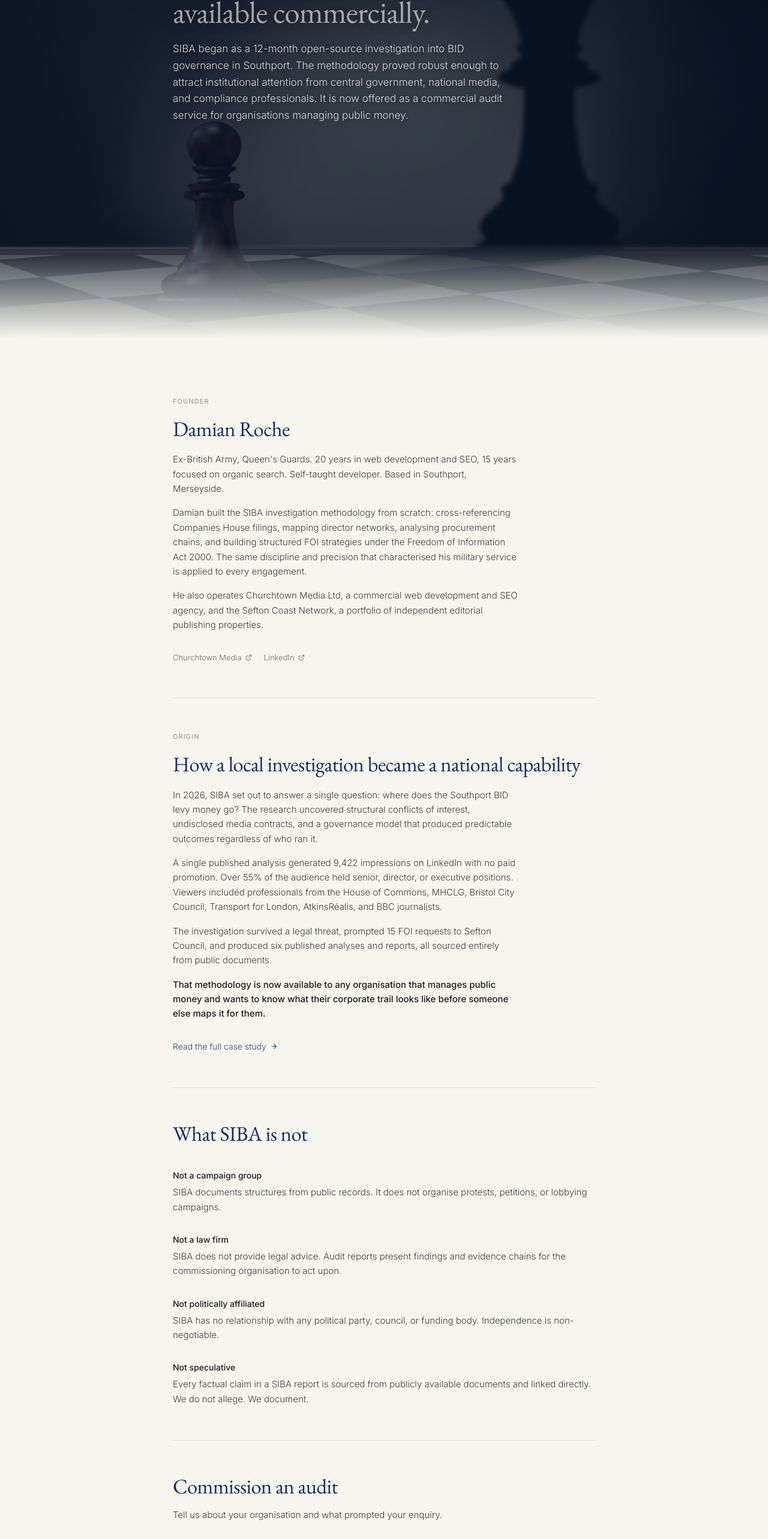
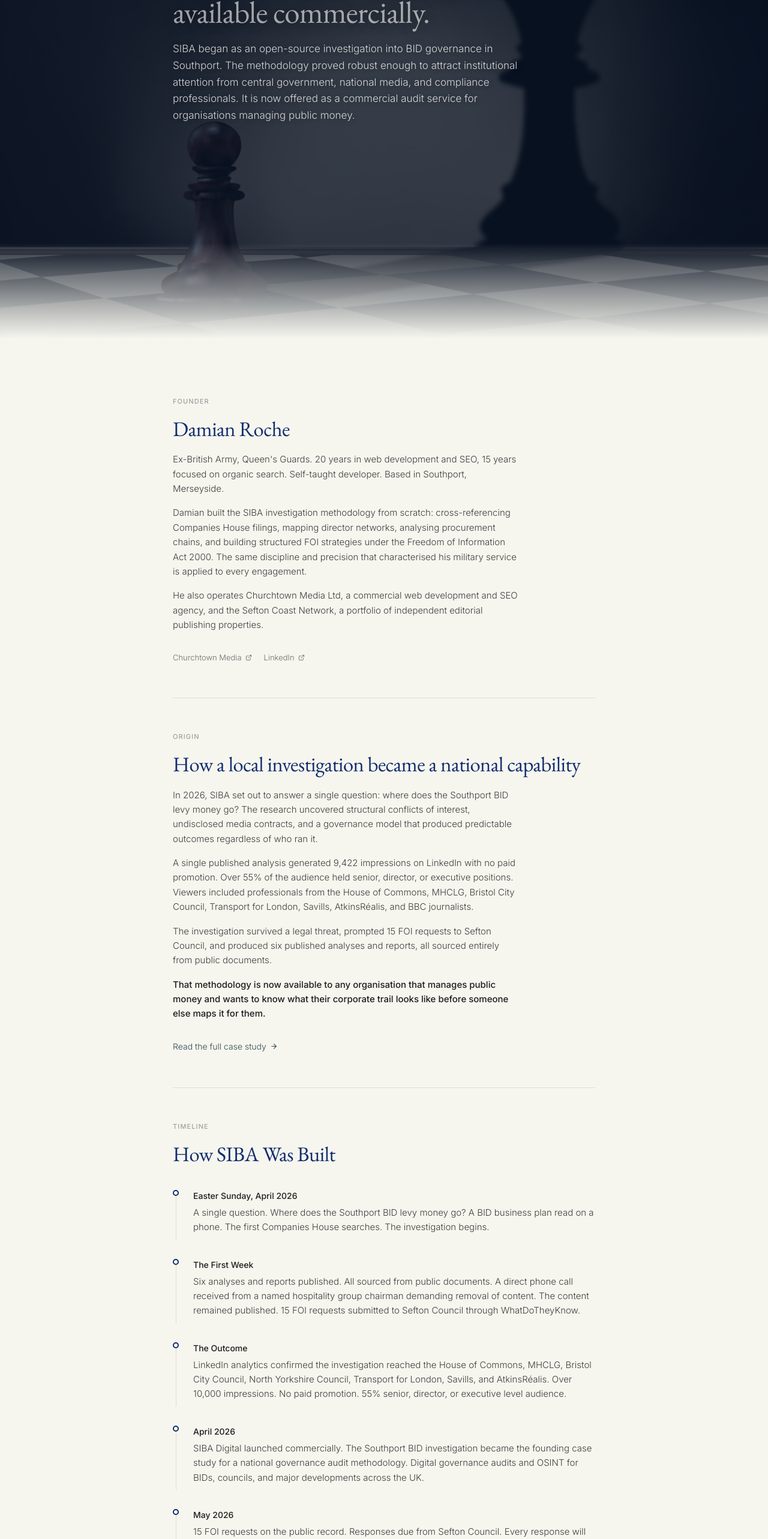
Before and after one commit to damian756/siba.digital, a Next.js app: page /about in a window 1280 px wide. Shown: the part 215-2781 px from the top of the page at 60% size. Built offline with nearby package versions, Linux system fonts and the light colour scheme.

Commit message:
Add How SIBA Was Built timeline, add Savills, fix hero copy

```diff
--- a/app/about/page.tsx
+++ b/app/about/page.tsx
@@ -72,11 +72,11 @@ export default function AboutPage() {
             <span className="text-white/60">Now available commercially.</span>
           </h1>
           <p className="text-white/80 text-[17px] leading-relaxed max-w-xl" style={{ textShadow: "0 1px 8px rgba(0,0,0,0.35)" }}>
-            SIBA began as a 12-month open-source investigation into BID
-            governance in Southport. The methodology proved robust enough to
-            attract institutional attention from central government, national
-            media, and compliance professionals. It is now offered as a
-            commercial audit service for organisations managing public money.
+            SIBA began as an open-source investigation into BID governance
+            in Southport. The methodology proved robust enough to attract
+            institutional attention from central government, national media,
+            and compliance professionals. It is now offered as a commercial
+            audit service for organisations managing public money.
           </p>
         </div>
       </div>
@@ -156,7 +156,8 @@ export default function AboutPage() {
                 LinkedIn with no paid promotion. Over 55% of the audience
                 held senior, director, or executive positions. Viewers included
                 professionals from the House of Commons, MHCLG, Bristol City
-                Council, Transport for London, AtkinsRéalis, and BBC journalists.
+                Council, Transport for London, Savills, AtkinsRéalis, and BBC
+                journalists.
               </p>
               <p>
                 The investigation survived a legal threat, prompted 15 FOI
@@ -177,6 +178,56 @@ export default function AboutPage() {
               Read the full case study
               <ArrowRight size={13} />
             </Link>
+          </section>
+        </Reveal>
+
+        {/* Timeline */}
+        <Reveal>
+          <section className="pb-14 mb-14 border-b border-[#ddddd5]">
+            <p className="text-[11px] font-medium uppercase tracking-widest text-[#a0a0a0] mb-4">
+              Timeline
+            </p>
+            <h2 className="text-[#112d6e] mb-10">How SIBA Was Built</h2>
+
+            <div className="space-y-8">
+              {[
+                {
+                  period: "Easter Sunday, April 2026",
+                  text: "A single question. Where does the Southport BID levy money go? A BID business plan read on a phone. The first Companies House searches. The investigation begins.",
+                },
+                {
+                  period: "The First Week",
+                  text: "Six analyses and reports published. All sourced from public documents. A direct phone call received from a named hospitality group chairman demanding removal of content. The content remained published. 15 FOI requests submitted to Sefton Council through WhatDoTheyKnow.",
+                },
+                {
+                  period: "The Outcome",
+                  text: "LinkedIn analytics confirmed the investigation reached the House of Commons, MHCLG, Bristol City Council, North Yorkshire Council, Transport for London, Savills, and AtkinsRéalis. Over 10,000 impressions. No paid promotion. 55% senior, director, or executive level audience.",
+                },
+                {
+                  period: "April 2026",
+                  text: "SIBA Digital launched commercially. The Southport BID investigation became the founding case study for a national governance audit methodology. Digital governance audits and OSINT for BIDs, councils, and major developments across the UK.",
+                },
+                {
+                  period: "May 2026",
+                  text: "15 FOI requests on the public record. Responses due from Sefton Council. Every response will be published in full.",
+                },
+              ].map((entry) => (
+                <div key={entry.period} className="flex gap-6">
+                  <div className="flex flex-col items-center">
+                    <span className="h-2.5 w-2.5 flex-shrink-0 rounded-full border-2 border-[#112d6e] bg-white" />
+                    <span className="w-px flex-1 bg-[#ddddd5]" />
+                  </div>
+                  <div className="pb-2">
+                    <p className="text-sm font-medium text-[#1c1c1c] mb-1.5">
+                      {entry.period}
+                    </p>
+                    <p className="text-[15px] text-[#3d3d3d] leading-relaxed">
+                      {entry.text}
+                    </p>
+                  </div>
+                </div>
+              ))}
+            </div>
           </section>
         </Reveal>
 
--- a/app/page.tsx
+++ b/app/page.tsx
@@ -219,7 +219,8 @@ export default function HomePage() {
               <strong className="text-[#1c1c1c]">MHCLG</strong>,{" "}
               <strong className="text-[#1c1c1c]">Bristol City Council</strong>,{" "}
               <strong className="text-[#1c1c1c]">North Yorkshire Council</strong>,{" "}
-              <strong className="text-[#1c1c1c]">Transport for London</strong>, and{" "}
+              <strong className="text-[#1c1c1c]">Transport for London</strong>,{" "}
+              <strong className="text-[#1c1c1c]">Savills</strong>, and{" "}
               <strong className="text-[#1c1c1c]">AtkinsRéalis</strong>. Government
               Administration was the single largest industry at 14.6% of the
               audience, followed by construction, infrastructure, and real estate.
```
